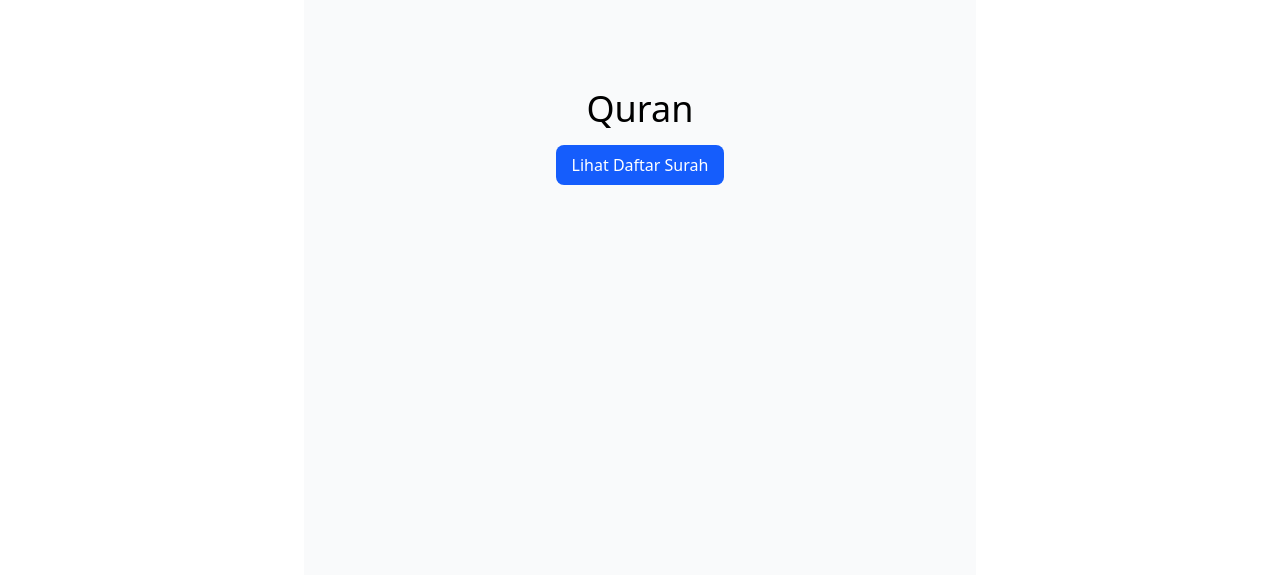
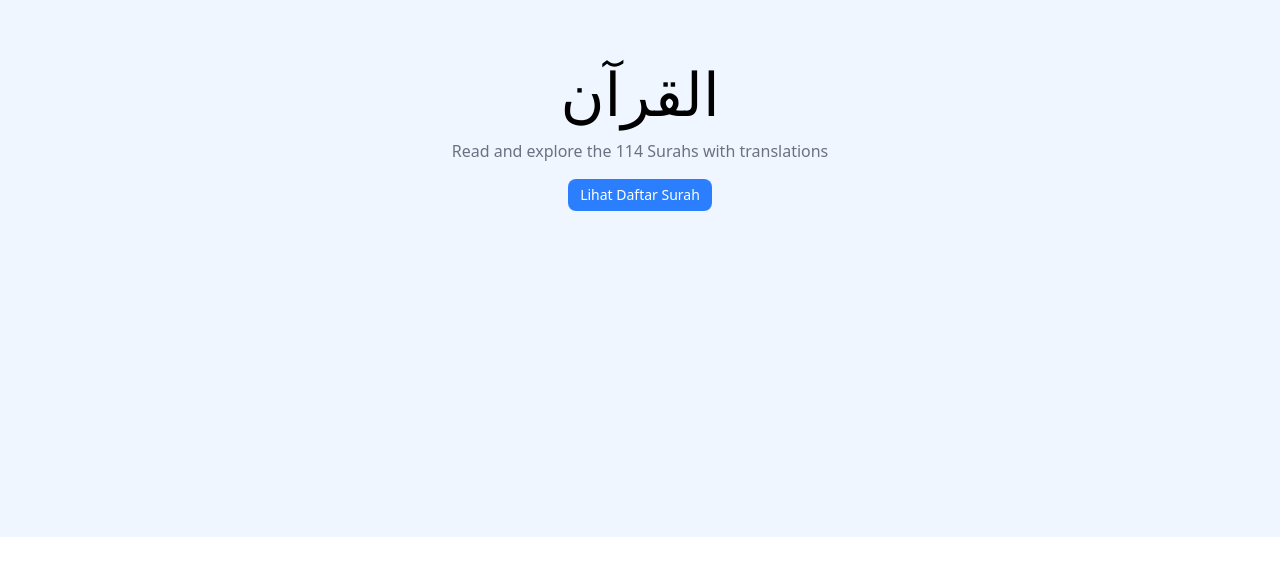
Before and after one commit to mpsalunggg/quranku, an Angular app: page / in a window 1280 px wide. Shown: the part 263-838 px from the top of the page. After the commit the page ends 800 px from the top, so only its background shows below. Built offline with nearby package versions, Linux system fonts and the light colour scheme.

Commit message:
chore: change ui home

```diff
--- a/src/app/features/home/home.html
+++ b/src/app/features/home/home.html
@@ -1,6 +1,7 @@
-<div class="flex items-center justify-center h-screen">
-  <div class="flex flex-col items-center justify-centerg gap-4">
-    <h1 class="text-4xl">Quran</h1>
-    <ui-button (click)="goToSurah()">Lihat Daftar Surah</ui-button>
+<section>
+  <div class="flex flex-col justify-center items-center justify-centerg gap-4 h-screen">
+    <h1 class="text-6xl">القرآن</h1>
+    <p class="text-gray-500">Read and explore the 114 Surahs with translations</p>
+    <ui-button (click)="goToSurah()" size="sm">Lihat Daftar Surah</ui-button>
   </div>
-</div>
+</section>
--- a/src/app/shared/components/button/button.ts
+++ b/src/app/shared/components/button/button.ts
@@ -27,7 +27,7 @@ export class Button {
     const variants: Record<string, string> = {
       primary: this.outline
         ? 'border border-blue-600 text-blue-600 hover:bg-blue-50'
-        : 'bg-blue-600 text-white hover:bg-blue-700',
+        : 'bg-blue-500 text-white hover:bg-blue-600',
       secondary: this.outline
         ? 'border border-gray-400 text-gray-700 hover:bg-gray-100'
         : 'bg-gray-200 text-gray-800 hover:bg-gray-300',
--- a/src/app/shared/layout/layout.html
+++ b/src/app/shared/layout/layout.html
@@ -1,5 +1,5 @@
-<div class="min-h-screen bg-gray-50 w-full max-w-2xl mx-auto">
-  <main class="flex-1 pb-16">
+<div class="min-h-screen bg-blue-50">
+  <main class="w-full max-w-7xl mx-auto">
     <ng-content></ng-content>
   </main>
 </div>
```
